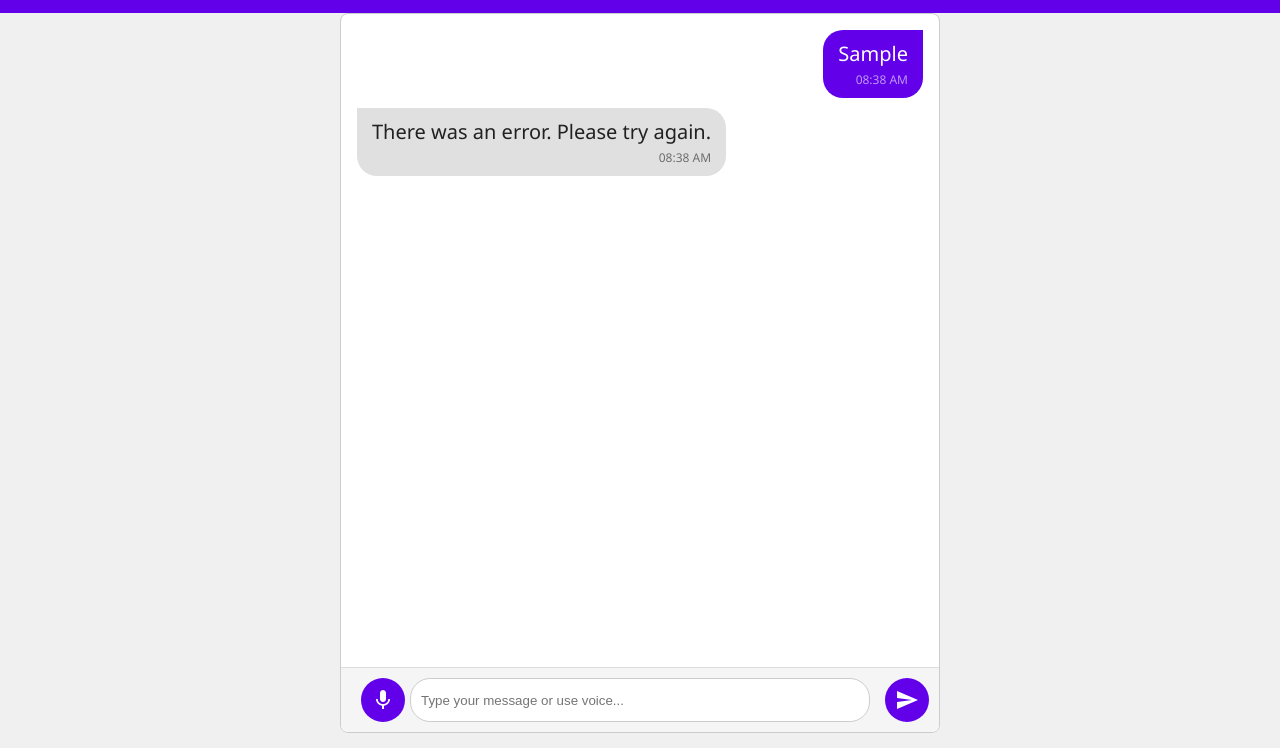
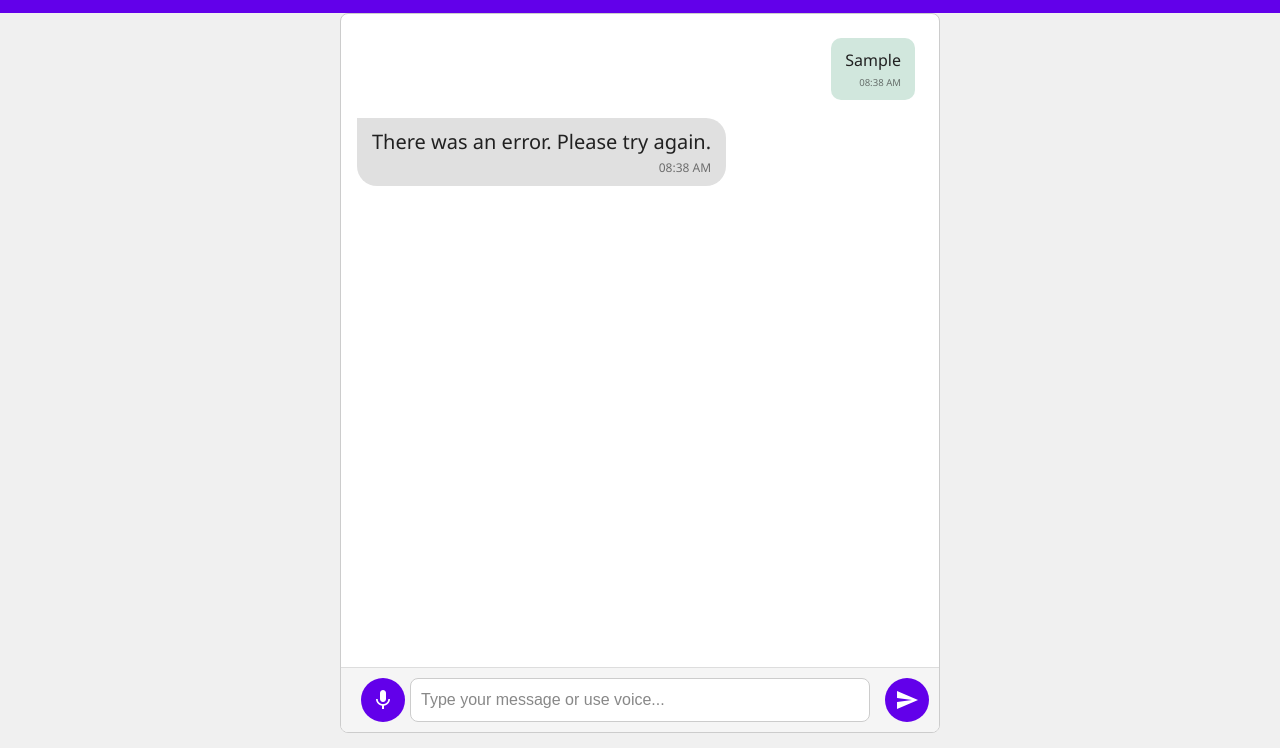
Before and after one commit to Alan9072/Smart-Chat-Assistant, a plain HTML site: page index.html in a window 1280 px wide. Both pictures are taken after typing "Sample" into the empty fields and a click on the button "send". Shown: the part 52-800 px from the top of the page. Drawn offline with Linux system fonts and the light colour scheme; no server answers.

Commit message:
Fix: Improved message padding, input contrast, and added icon tooltips (#4)

```diff
--- a/index.html
+++ b/index.html
@@ -35,7 +35,7 @@
         <span class="material-icons">mic</span>
       </button>
       <input id="chatInput" type="text" placeholder="Type your message or use voice..." />
-      <button id="sendButton">
+      <button id="sendButton" title="Send Message">
         <span class="material-icons">send</span>
       </button>
     </div>
--- a/style.css
+++ b/style.css
@@ -18,6 +18,22 @@ body.dark {
   background-color: #121212;
   color: #e0e0e0;
 }
+
+#chatInput {
+  background-color: #ffffff;
+  color: #000000;
+  border: 1px solid #ccc;
+  padding: 10px;
+  border-radius: 8px;
+  font-size: 16px;
+  flex: 1;
+}
+
+#chatInput::placeholder {
+  color: #888;
+}
+
+
 
 /* Header */
 .header {
@@ -78,13 +94,27 @@ body.dark .container {
   position: relative;
   animation: fadeIn 0.3s ease-in-out;
 }
+.user-message, .bot-message {
+  padding: 10px 14px;
+  margin: 8px;
+  border-radius: 10px;
+  max-width: 70%;
+  font-size: 16px;
+  line-height: 1.5;
+}
 
 .user-message {
+  background-color: #d1e7dd;
   align-self: flex-end;
-  background-color: #6200ea;
-  color: white;
-  border-top-right-radius: 0;
+  text-align: right;
 }
+
+.bot-message {
+  background-color: #f1f1f1;
+  align-self: flex-start;
+  text-align: left;
+}
+
 
 .assistant-message {
   align-self: flex-start;
```
